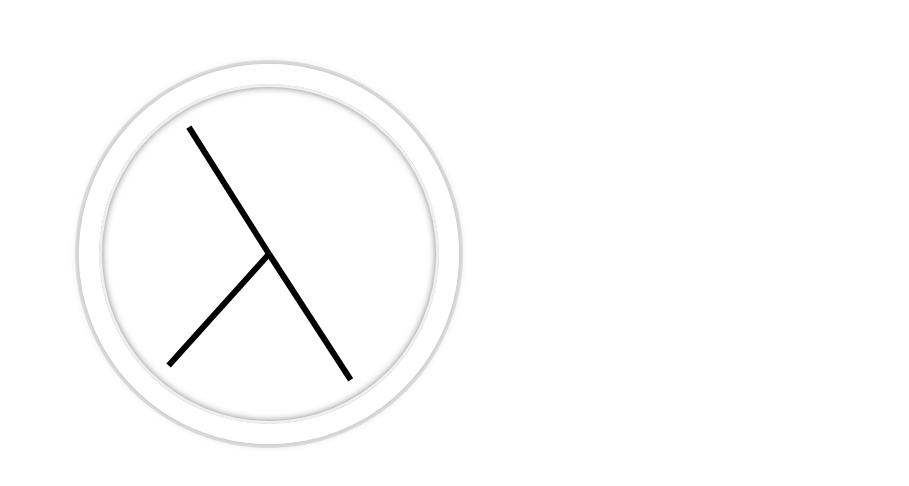
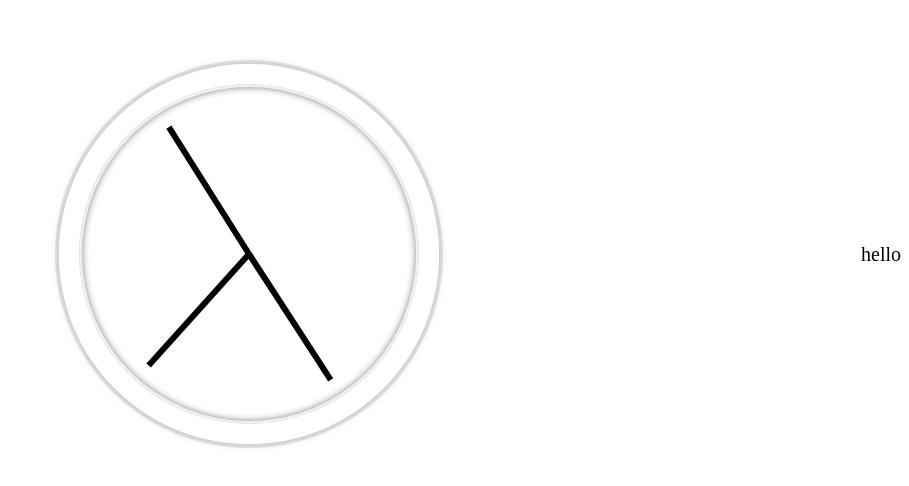
Before and after one commit to Sarthak88221/JS-Clock, a plain HTML site: page index.html in a window 1280 px wide. Shown: the part 154-640 px from the top of the page, without its empty margins (371-1280 px from the left). Drawn offline with Linux system fonts and the light colour scheme.

Commit message:
hn hn hn

```diff
--- a/index.html
+++ b/index.html
@@ -15,6 +15,9 @@
             <div class="hand second-hand"></div>
         </div>
     </div>
-</body>
+    <div>hello</div>
+    </body>
 </html>
+<!--pull kr isse bta aa rha h  -->
+
 <script src="main.js"></script>
```
